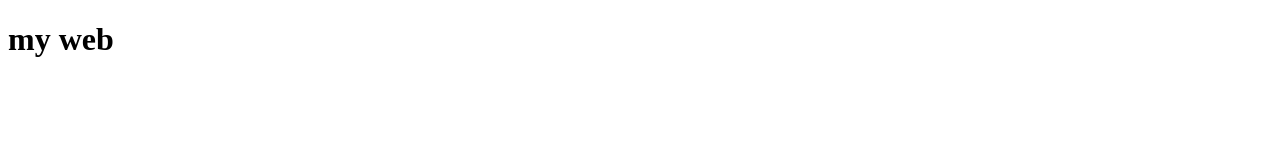
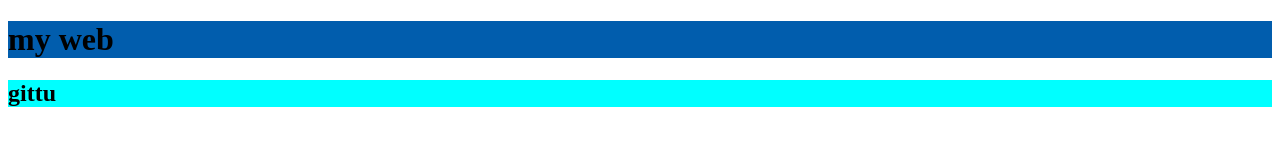
Before and after one commit to Shakil9999/practice, a plain HTML site: page index.html in a window 1280 px wide. Drawn offline with Linux system fonts and the light colour scheme.

Commit message:
2nt commit

```diff
--- a/index.html
+++ b/index.html
@@ -4,10 +4,13 @@
     <meta charset="UTF-8">
     <meta name="viewport" content="width=device-width, initial-scale=1.0">
     <title>my web</title>
+    <link rel="stylesheet" href="style.css">
 </head>
 <body>
     <h1>
         my web
     </h1>
+
+    <h2>gittu</h2>
 </body>
 </html>
--- /dev/null
+++ b/style.css
@@ -0,0 +1,6 @@
+h1{
+    background-color: rgb(1, 93, 173);
+}
+h2{
+    background-color: aqua;
+}
```
